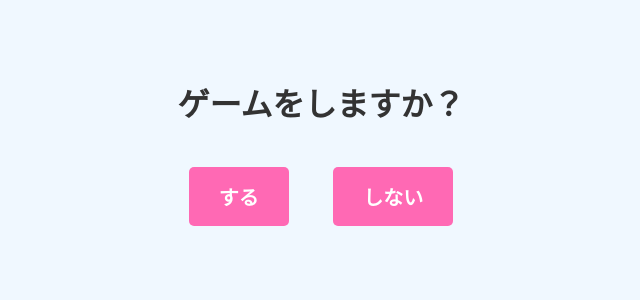
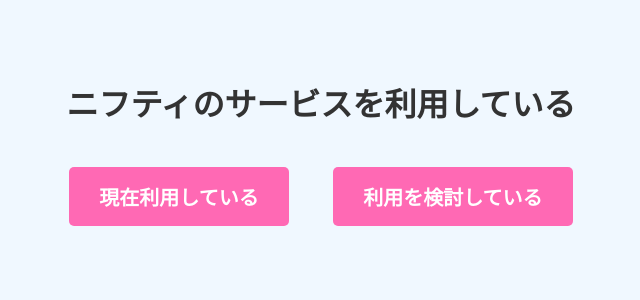
Before and after one commit to ukasama47/nifty-program1, a Flask app: page / in a window 1280 px wide. Shown: the top 300 px of the page, without its empty margins (319-959 px from the left). Run offline with Flask 3, Linux system fonts and the light colour scheme.

Commit message:
少々の変更

```diff
--- a/app.py
+++ b/app.py
@@ -9,18 +9,18 @@
 @app.route('/submit', methods=['POST'])
 def submit():
     choice = request.form['choice']
-    if choice == 'する':
-        return redirect(url_for('game_lover'))
+    if choice == '現在利用している':
+        return redirect(url_for('user'))
     else:
-        return redirect(url_for('try_game'))
+        return redirect(url_for('notuser'))
 
-@app.route('/game_lover')
-def game_lover():
-    return render_template('game_lover.html')#'ゲーム大好き!'
+@app.route('/user')
+def user():
+    return render_template('user.html')#'ゲーム大好き!'
 
-@app.route('/try_game')
-def try_game():
-    return render_template('game_unlover.html')#'ゲームやってみたいな!'
+@app.route('/notuser')
+def notuser():
+    return render_template('notuser.html')#'ゲームやってみたいな!'
 
 if __name__ == '__main__':
     app.run(host='0.0.0.0', port=5000)
--- a/templates/home.html
+++ b/templates/home.html
@@ -1,26 +1,9 @@
-<!-- <!DOCTYPE html>
-<html lang="ja">
-<head>
-    <meta charset="UTF-8">
-    <title>ゲーム質問</title>
-</head>
-<body>
-    <h1>ゲームをしますか？</h1>
-    <form action="{{ url_for('submit') }}" method="post">
-        <input type="radio" name="choice" value="する" id="do_game">
-        <label for="do_game">する</label><br>
-        <input type="radio" name="choice" value="しない" id="no_game">
-        <label for="no_game">しない</label><br>
-        <button type="submit">送信</button>
-    </form>
-</body>
-</html> -->
 
 <!DOCTYPE html>
 <html lang="ja">
 <head>
     <meta charset="UTF-8">
-    <title>ゲーム質問</title>
+    <title>ニフティを利用しているか</title>
     <style>
         body {
             font-family: Arial, sans-serif;
@@ -51,9 +34,9 @@
     </style>
 </head>
 <body>
-    <h1>ゲームをしますか？</h1>
-    <button class="button" onclick="submitChoice('する')">する</button>
-    <button class="button" onclick="submitChoice('しない')">しない</button>
+    <h1>ニフティのサービスを利用している</h1>
+    <button class="button" onclick="submitChoice('現在利用している')">現在利用している</button>
+    <button class="button" onclick="submitChoice('利用を検討している')">利用を検討している</button>
 
     <form id="choiceForm" action="{{ url_for('submit') }}" method="post" style="display:none;">
         <input type="hidden" name="choice" id="choiceInput">
--- a/templates/game_unlover.html
+++ b/templates/notuser.html
@@ -2,7 +2,7 @@
 <html lang="ja">
 <head>
     <meta charset="UTF-8">
-    <title>ゲームやってみたいな!</title>
+    <title>ニフティ利用してみたいな!</title>
     <style>
         body {
             font-family: 'Comic Sans MS', cursive, sans-serif;
@@ -35,6 +35,6 @@
     </style>
 </head>
 <body>
-    <div class="message">ゲームやってみたいな!</div>
+    <div class="message">ニフティ利用してみたいな!</div>
 </body>
 </html>
--- a/templates/game_lover.html
+++ b/templates/user.html
@@ -2,7 +2,7 @@
 <html lang="ja">
 <head>
     <meta charset="UTF-8">
-    <title>ゲーム大好き!</title>
+    <title>ありがとうございます！</title>
     <style>
         body {
             font-family: 'Comic Sans MS', cursive, sans-serif;
@@ -35,6 +35,6 @@
     </style>
 </head>
 <body>
-    <div class="message">ゲーム大好き!</div>
+    <div class="message">ありがとうございます！</div>
 </body>
 </html>
```
